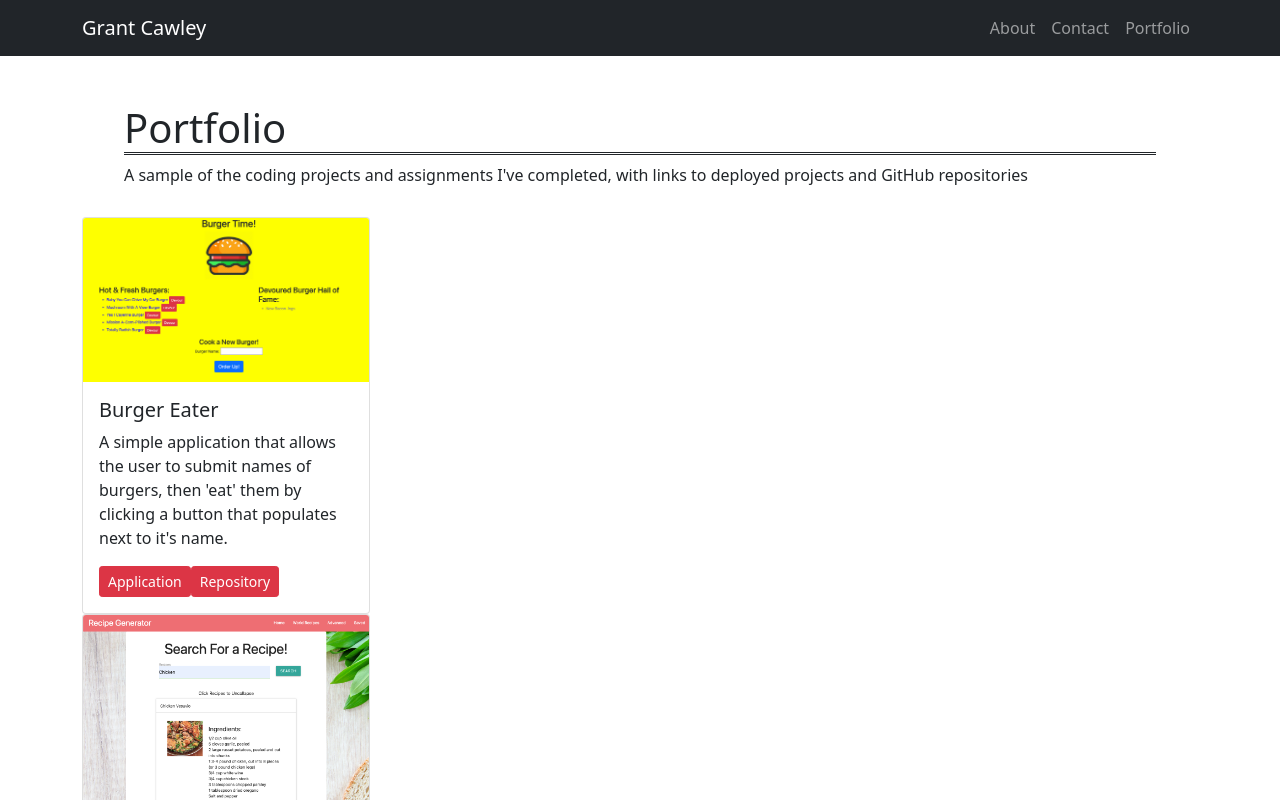
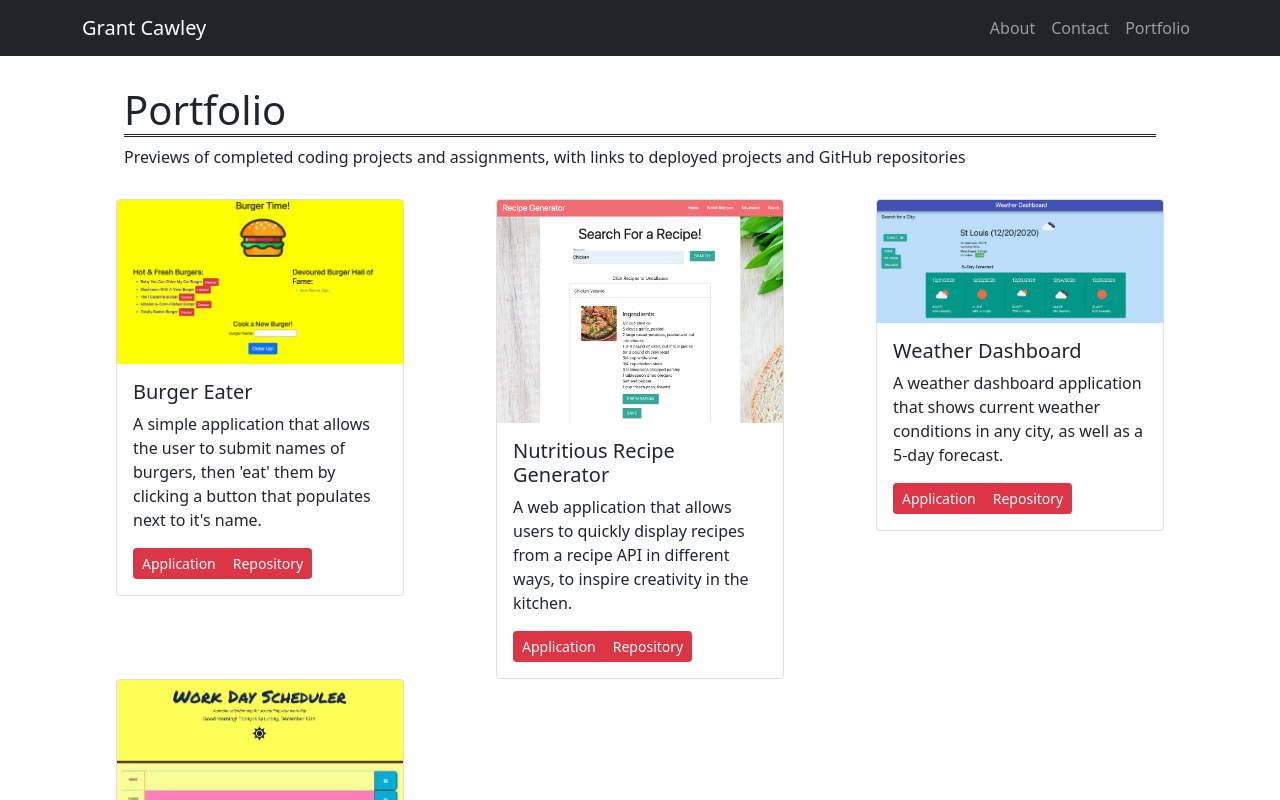
Before and after one commit to cawleygl/cawleygl-portfolio, a React (Create React App) app: page /portfolio in a window 1280 px wide. Shown: the top 800 px of the page. Built offline with nearby package versions, Linux system fonts and the light colour scheme.

Commit message:
Updated project cards to adjust to screen size

```diff
--- a/src/components/ProjectCard/index.js
+++ b/src/components/ProjectCard/index.js
@@ -1,19 +1,23 @@
 import React from 'react'
-import { Card, Button } from 'react-bootstrap';
+import { Card, Button, ButtonGroup, Container } from 'react-bootstrap';
+
+import "./style.css"
 
 const card = (props) => {
     return (
-        <>
-        <Card style={{ width: '18rem' }}>
+        <Container fluid>
+            <Card className="card" style={{ width: '18rem' }}>
                 <Card.Img variant="top" src={props.asset} />
                 <Card.Body>
                     <Card.Title>{props.title}</Card.Title>
                     <Card.Text>{props.text}</Card.Text>
-                    <Button size="sm" href={props.appLink} variant="danger">Application</Button>
-                    <Button size="sm" href={props.repoLink} variant="danger">Repository</Button>
+                    <ButtonGroup>
+                        <Button size="sm" href={props.appLink} variant="danger">Application</Button>
+                        <Button size="sm" href={props.repoLink} variant="danger">Repository</Button>
+                    </ButtonGroup>
                 </Card.Body>
-        </Card>
-        </>
+            </Card>
+        </Container>
 
     );
 }
--- /dev/null
+++ b/src/components/ProjectCard/style.css
@@ -0,0 +1,4 @@
+.card {
+    margin: auto;
+    width: auto;
+}
--- a/src/pages/Portfolio/index.js
+++ b/src/pages/Portfolio/index.js
@@ -1,5 +1,6 @@
 // import React, { useEffect, useState } from 'react'
 // import { useAppContext } from '../../utils/AppContext'
+import { Col, Container, Row } from 'react-bootstrap';
 import PageTitle from '../../components/PageTitle'
 import ProjectCard from '../../components/ProjectCard'
 
@@ -13,18 +14,24 @@ import "./style.css"
 
 const PortfolioPage = () => {
     return (
-        <div className="container mt-sm-5 mt-4">
-            <PageTitle title="Portfolio" subtitle="A sample of the coding projects and assignments I've completed, with links to deployed projects and GitHub repositories"></PageTitle>
+        <Container>
+            <PageTitle title="Portfolio" subtitle="Previews of completed coding projects and assignments, with links to deployed projects and GitHub repositories"></PageTitle>
+            <Row xs={1} md={2} lg={3}>
+                <Col>
+                    <ProjectCard asset={Burger} title="Burger Eater" text="A simple application that allows the user to submit names of burgers, then 'eat' them by clicking a button that populates next to it's name." appLink="https://floating-ocean-83726.herokuapp.com/" repoLink="https://github.com/cawleygl/burger"></ProjectCard>
+                </Col>
+                <Col>
+                    <ProjectCard asset={Recipe} title="Nutritious Recipe Generator" text="A web application that allows users to quickly display recipes from a recipe API in different ways, to inspire creativity in the kitchen." appLink="https://egivilza.github.io/NutritiousRecipeGenerator/" repoLink="https://github.com/EgiVilza/NutritiousRecipeGenerator"></ProjectCard>
+                </Col>
+                <Col>
+                    <ProjectCard asset={Weather} title="Weather Dashboard" text="A weather dashboard application that shows current weather conditions in any city, as well as a 5-day forecast." appLink="https://cawleygl.github.io/weather-dashboard/" repoLink="https://github.com/cawleygl/weather-dashboard"></ProjectCard>
 
-            <ProjectCard asset={Burger} title="Burger Eater" text="A simple application that allows the user to submit names of burgers, then 'eat' them by clicking a button that populates next to it's name." appLink="https://floating-ocean-83726.herokuapp.com/" repoLink="https://github.com/cawleygl/burger"></ProjectCard>
-
-            <ProjectCard asset={Recipe} title="Nutritious Recipe Generator" text="A web application that allows users to quickly display recipes from a recipe API in different ways, to inspire creativity in the kitchen." appLink="https://egivilza.github.io/NutritiousRecipeGenerator/" repoLink="https://github.com/EgiVilza/NutritiousRecipeGenerator"></ProjectCard>
-
-            <ProjectCard asset={Weather} title="Weather Dashboard" text="A weather dashboard application that shows current weather conditions in any city, as well as a 5-day forecast" appLink="https://cawleygl.github.io/weather-dashboard/" repoLink="https://github.com/cawleygl/weather-dashboard"></ProjectCard>
-
-            <ProjectCard asset={Planner} title="Work Day Scheduler" text="An application that allows the user to schedule out events in a work day, save them for later reference, and see which events have passed and which are still to come." appLink="https://cawleygl.github.io/workday-planner/" repoLink="https://github.com/cawleygl/workday-planner"></ProjectCard>
-
-        </div>
+                </Col>
+                <Col>
+                    <ProjectCard asset={Planner} title="Work Day Scheduler" text="An application that allows the user to schedule out events in a work day, save them for later reference, and see which events have passed and which are still to come." appLink="https://cawleygl.github.io/workday-planner/" repoLink="https://github.com/cawleygl/workday-planner"></ProjectCard>
+                </Col>
+            </Row>
+        </Container>
     )
 }
 
```
